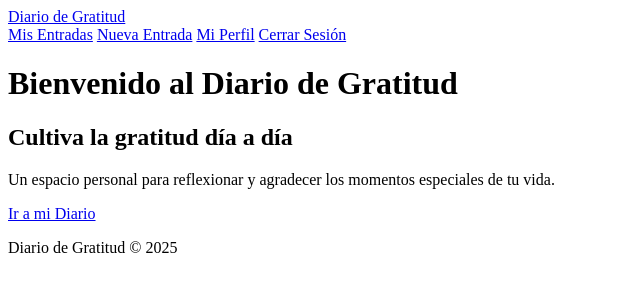
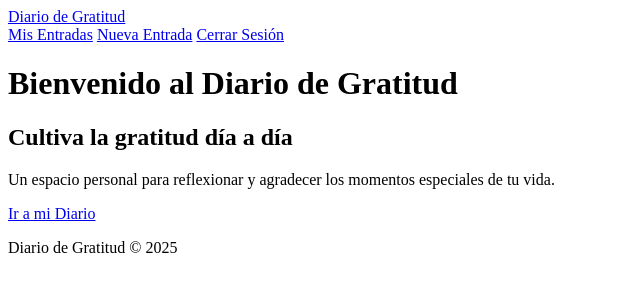
Before and after one commit to Jaolmos/gratitude-journal-django, a Django app: page / in a window 1280 px wide. Shown: the top 300 px of the page, without its empty margins (0-640 px from the left). Run offline with Django 5.2, Linux system fonts and the light colour scheme; the visitor is signed in with stand-in values (Sample User, id 1); parts of the project's set-up code (start-up, migrations or seed data) failed here and were passed over.

Commit message:
fix: eliminado temporalmente el enlace al perfil de usuario del navbar

```diff
--- a/templates/includes/navbar.html
+++ b/templates/includes/navbar.html
@@ -6,7 +6,6 @@
         {% if user.is_authenticated %}
             <a href="{% url 'journal:entry_list' %}">Mis Entradas</a>
             <a href="{% url 'journal:entry_create' %}">Nueva Entrada</a>
-            <a href="{% url 'users:profile' %}">Mi Perfil</a>
             <a href="{% url 'users:logout' %}">Cerrar Sesión</a>
         {% else %}
             <a href="{% url 'users:login' %}">Iniciar Sesión</a>
```
